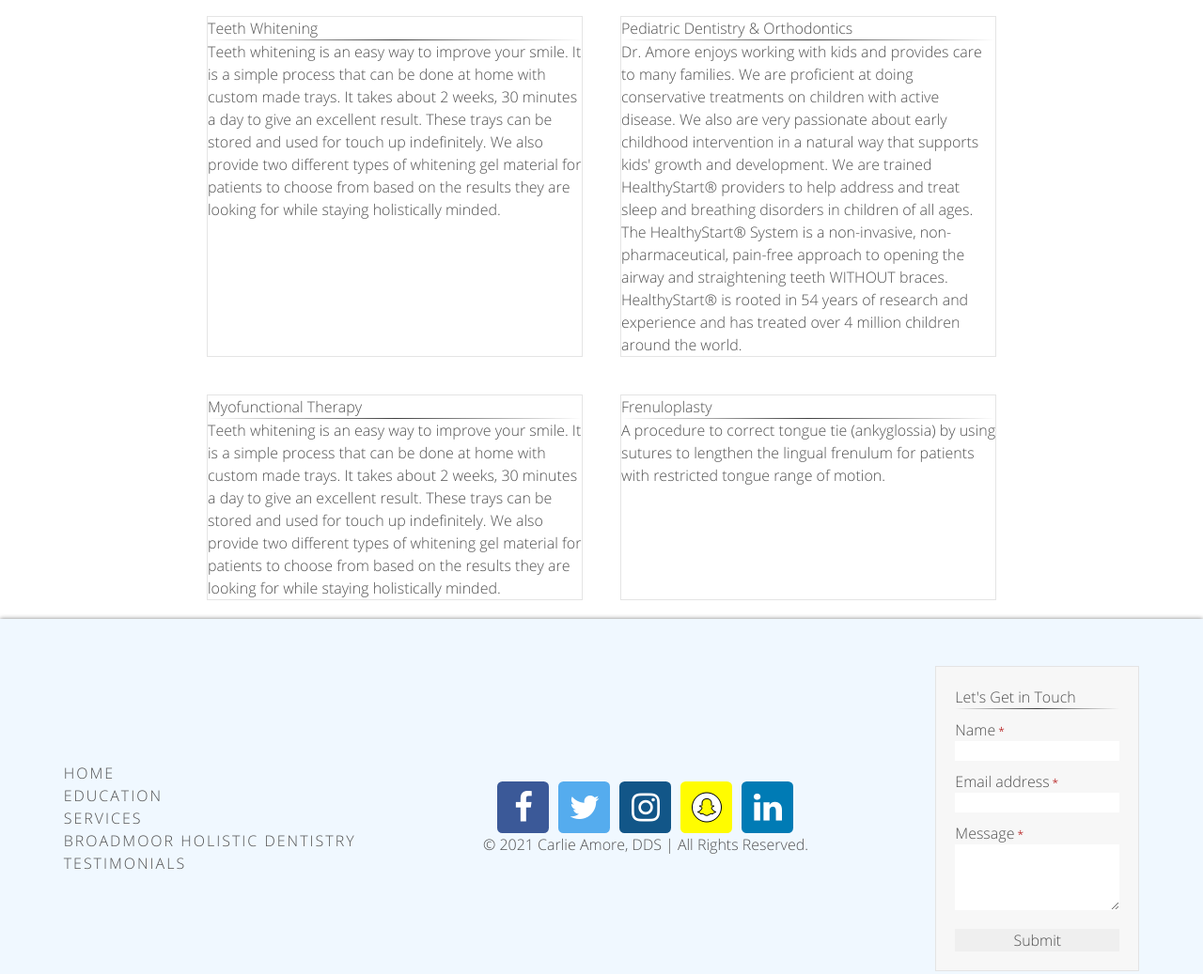
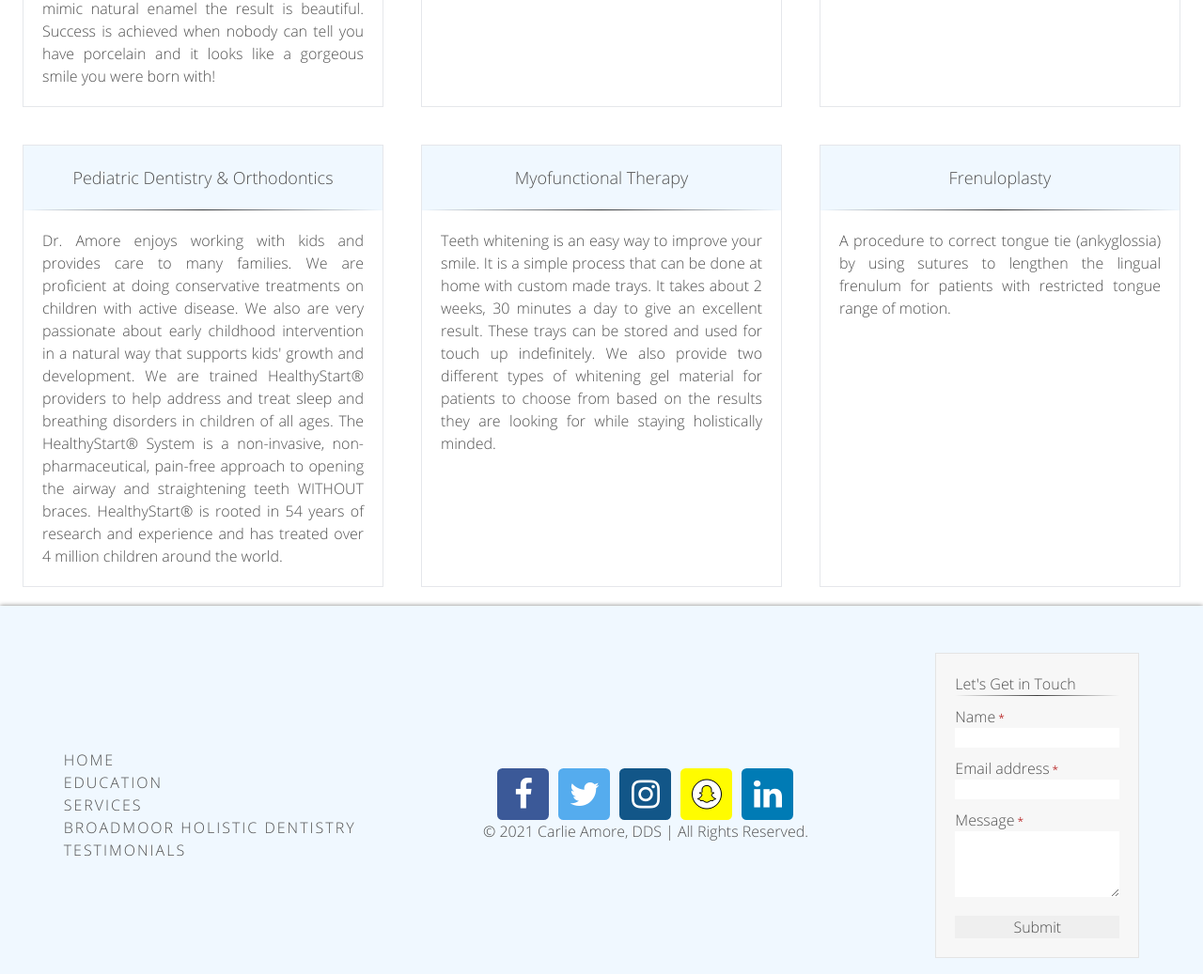
Before and after one commit to mjamore/carlieamoreddc, a Gatsby site: page /services in a window 1280 px wide. Shown: the part 1724-2761 px from the top of the page at 94% size. Built offline with nearby package versions, Linux system fonts and the light colour scheme; Gatsby itself is replaced by a stand-in of ours.

Commit message:
main | Convert servicesProvided component to use tailwind.

```diff
--- a/src/components/servicesProvided.js
+++ b/src/components/servicesProvided.js
@@ -1,17 +1,23 @@
 import React from 'react';
 import servicesProvidedData from '../data/servicesProvided';
-import FlexboxDiv from './containers/flexboxDiv';
-import Card from './card';
 
 const ServicesProvided = () => {
   const services = servicesProvidedData.map((service) => (
-    <Card key={service.name} cardTitle={service.name} cardBody={service.description} />
+    <div key={service.name} className='bg-white border border-gray-200 m-5 max-w-sm'>
+      <div className='bg-aliceblue pt-5 text-center'>
+        <h3 className='mb-5 text-lg'>{service.name}</h3>
+        <hr />
+      </div>
+      <div className='p-5 text-justify'>
+        <p>{service.description}</p>
+      </div>
+    </div>
   ));
 
   return (
-    <FlexboxDiv>
+    <div className='flex flex-wrap justify-center'>
       {services}
-    </FlexboxDiv>
+    </div>
   );
 };
 
--- a/tailwind.config.js
+++ b/tailwind.config.js
@@ -2,9 +2,15 @@ module.exports = {
   purge: ['./src/**/*.{js}'],
   darkMode: false, // or 'media' or 'class'
   theme: {
+    extend: {
       colors: {
+        transparent: 'transparent',
+        current: 'currentColor',
         green: {
           DEFAULT: '#9bded1',
+        },
+        aliceblue: {
+          DEFAULT: 'aliceblue',
         },
       },
       boxShadow: {
@@ -12,6 +18,7 @@ module.exports = {
         'circular-img': '2px 2px 5px #808080',
       },
     },
+  },
   variants: {
     extend: {},
   },
```
Lines whose indentation alone changed are shown as unchanged.
